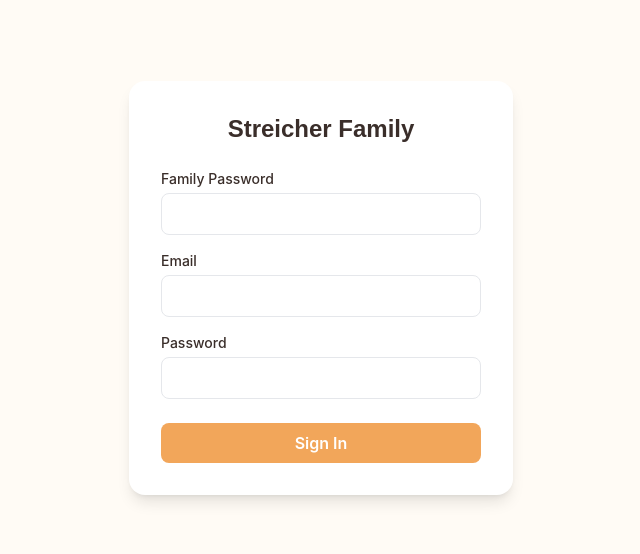
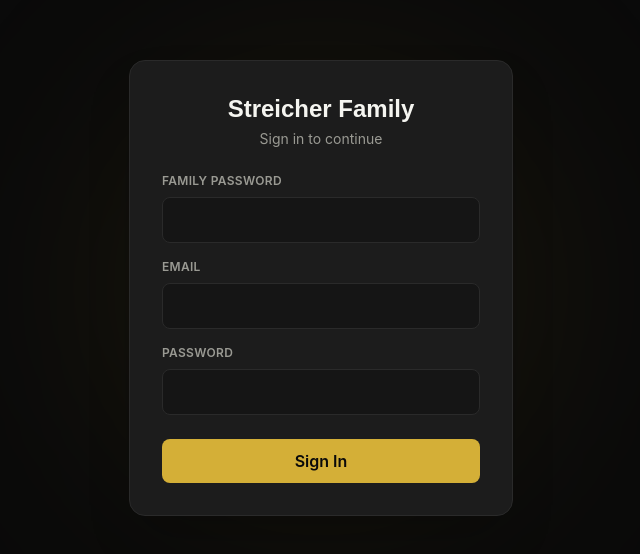
Before and after one commit to triplikeavip-cmd/streicher-family, a Next.js app: page /login in a window 1280 px wide. Shown: the part 112-666 px from the top of the page, without its empty margins (319-959 px from the left). Built offline with nearby package versions, Linux system fonts and the light colour scheme.

Commit message:
Redesign UI with dark gold theme

```diff
--- a/app/dashboard/page.js
+++ b/app/dashboard/page.js
@@ -52,23 +52,22 @@ export default function Dashboard() {
 
   if (loading) {
     return (
-      <div className="min-h-screen flex items-center justify-center bg-family-cream">
-        <p className="text-family-deep">Loading...</p>
+      <div className="min-h-screen flex items-center justify-center bg-family-black">
+        <p className="text-family-muted">Loading...</p>
       </div>
     )
   }
 
   if (!member) {
     return (
-      <div className="min-h-screen flex items-center justify-center bg-family-cream px-4 text-center">
-        <p className="text-family-deep max-w-sm">
+      <div className="min-h-screen flex items-center justify-center bg-family-black px-4 text-center">
+        <p className="text-family-muted max-w-sm">
           Your account is waiting for approval from a family admin. Check back soon!
         </p>
       </div>
     )
   }
 
-  // Filter to upcoming events in the next 60 days (simple version for now)
   const today = new Date()
   const upcoming = events.filter((e) => {
     const eventDate = new Date(e.event_date)
@@ -77,38 +76,53 @@ export default function Dashboard() {
     return diffDays >= -1 && diffDays <= 60
   })
 
+  const eventIcon = (type) => {
+    if (type === 'birthday') return '🎂'
+    if (type === 'anniversary') return '💍'
+    if (type === 'simcha') return '✨'
+    return '📌'
+  }
+
   return (
-    <div className="min-h-screen bg-family-cream px-4 py-8 md:px-10">
-      <div className="max-w-3xl mx-auto">
-        <div className="flex justify-between items-center mb-8">
-          <h1 className="text-2xl md:text-3xl font-bold text-family-deep">
-            Welcome, {member.full_name.split(' ')[0]}
-          </h1>
+    <div className="min-h-screen bg-family-black px-4 py-10 md:px-10 relative overflow-hidden">
+      <div className="absolute w-[500px] h-[500px] bg-family-gold/5 rounded-full blur-[140px] top-0 left-1/2 -translate-x-1/2" />
+
+      <div className="max-w-3xl mx-auto relative z-10">
+        <div className="flex justify-between items-center mb-10">
+          <div>
+            <p className="text-family-gold text-xs font-semibold tracking-[0.2em] uppercase mb-1">
+              Streicher Family
+            </p>
+            <h1 className="text-2xl md:text-3xl font-bold text-family-white">
+              Welcome, {member.full_name.split(' ')[0]}
+            </h1>
+          </div>
           <button
             onClick={handleLogout}
-            className="text-sm text-family-deep underline"
+            className="text-sm text-family-muted hover:text-family-gold transition"
           >
             Log out
           </button>
         </div>
 
-        <h2 className="text-lg font-semibold text-family-deep mb-4">
+        <h2 className="text-sm font-semibold tracking-wide uppercase text-family-muted mb-4">
           Upcoming
         </h2>
 
         {upcoming.length === 0 && (
-          <p className="text-family-deep opacity-70">Nothing coming up in the next 60 days.</p>
+          <p className="text-family-muted">Nothing coming up in the next 60 days.</p>
         )}
 
         <div className="space-y-3">
           {upcoming.map((event) => (
             <div
               key={event.id}
-              className="bg-white rounded-xl shadow-sm p-4 flex items-center justify-between"
+              className="bg-family-card border border-family-border rounded-xl p-4 flex items-center gap-4 hover:border-family-gold/40 transition"
             >
+              <span className="text-2xl">{eventIcon(event.event_type)}</span>
               <div>
-                <p className="font-semibold text-family-deep">{event.title}</p>
-                <p className="text-sm text-family-deep opacity-60 capitalize">
+                <p className="font-semibold text-family-white">{event.title}</p>
+                <p className="text-sm text-family-muted capitalize">
                   {event.event_type} • {new Date(event.event_date).toLocaleDateString()}
                 </p>
               </div>
--- a/app/globals.css
+++ b/app/globals.css
@@ -9,9 +9,15 @@ html {
 }
 
 body {
-  @apply bg-family-cream text-family-deep font-body;
+  @apply bg-family-black text-family-white font-body;
+  background-image: radial-gradient(circle at 50% 0%, rgba(212, 175, 55, 0.06), transparent 60%);
+  background-attachment: fixed;
 }
 
 h1, h2, h3 {
   @apply font-display;
 }
+
+::selection {
+  background: rgba(212, 175, 55, 0.3);
+}
--- a/app/login/page.js
+++ b/app/login/page.js
@@ -17,7 +17,6 @@ export default function LoginPage() {
     setError('')
     setLoading(true)
 
-    // Check family password first
     if (familyPassword !== process.env.NEXT_PUBLIC_FAMILY_PASSWORD) {
       setError('Incorrect family password.')
       setLoading(false)
@@ -39,52 +38,63 @@ export default function LoginPage() {
   }
 
   return (
-    <div className="min-h-screen flex items-center justify-center bg-family-cream px-4">
+    <div className="min-h-screen flex items-center justify-center bg-family-black px-4 relative overflow-hidden">
+      <div className="absolute w-[400px] h-[400px] bg-family-gold/10 rounded-full blur-[120px]" />
+
       <form
         onSubmit={handleLogin}
-        className="bg-white rounded-2xl shadow-lg p-8 w-full max-w-sm"
+        className="relative z-10 bg-family-card border border-family-border rounded-2xl shadow-2xl p-8 w-full max-w-sm animate-fadeUp"
       >
-        <h1 className="text-2xl font-bold text-center mb-6 text-family-deep">
+        <h1 className="text-2xl font-bold text-center mb-1 text-family-white">
           Streicher Family
         </h1>
+        <p className="text-family-muted text-sm text-center mb-6">
+          Sign in to continue
+        </p>
 
         {error && (
-          <p className="bg-red-50 text-red-600 text-sm rounded-lg px-3 py-2 mb-4">
+          <p className="bg-red-500/10 border border-red-500/30 text-red-400 text-sm rounded-lg px-3 py-2 mb-4">
             {error}
           </p>
         )}
 
-        <label className="block text-sm font-medium mb-1">Family Password</label>
+        <label className="block text-xs font-semibold tracking-wide uppercase text-family-muted mb-2">
+          Family Password
+        </label>
         <input
           type="password"
           value={familyPassword}
           onChange={(e) => setFamilyPassword(e.target.value)}
-          className="w-full border rounded-lg px-3 py-2 mb-4 focus:outline-none focus:ring-2 focus:ring-family-warm"
+          className="w-full bg-family-charcoal border border-family-border text-family-white rounded-lg px-3 py-2.5 mb-4 focus:outline-none focus:ring-2 focus:ring-family-gold/50 focus:border-family-gold transition"
           required
         />
 
-        <label className="block text-sm font-medium mb-1">Email</label>
+        <label className="block text-xs font-semibold tracking-wide uppercase text-family-muted mb-2">
+          Email
+        </label>
         <input
           type="email"
           value={email}
           onChange={(e) => setEmail(e.target.value)}
-          className="w-full border rounded-lg px-3 py-2 mb-4 focus:outline-none focus:ring-2 focus:ring-family-warm"
+          className="w-full bg-family-charcoal border border-family-border text-family-white rounded-lg px-3 py-2.5 mb-4 focus:outline-none focus:ring-2 focus:ring-family-gold/50 focus:border-family-gold transition"
           required
         />
 
-        <label className="block text-sm font-medium mb-1">Password</label>
+        <label className="block text-xs font-semibold tracking-wide uppercase text-family-muted mb-2">
+          Password
+        </label>
         <input
           type="password"
           value={password}
           onChange={(e) => setPassword(e.target.value)}
-          className="w-full border rounded-lg px-3 py-2 mb-6 focus:outline-none focus:ring-2 focus:ring-family-warm"
+          className="w-full bg-family-charcoal border border-family-border text-family-white rounded-lg px-3 py-2.5 mb-6 focus:outline-none focus:ring-2 focus:ring-family-gold/50 focus:border-family-gold transition"
           required
         />
 
         <button
           type="submit"
           disabled={loading}
-          className="w-full bg-family-warm text-white font-semibold py-2 rounded-lg hover:opacity-90 transition"
+          className="w-full bg-family-gold text-family-black font-semibold py-2.5 rounded-lg hover:bg-family-goldSoft transition-colors duration-200"
         >
           {loading ? 'Signing in...' : 'Sign In'}
         </button>
--- a/app/page.js
+++ b/app/page.js
@@ -13,27 +13,39 @@ export default function LandingPage() {
   }, [])
 
   return (
-    <div className="min-h-screen flex flex-col items-center justify-center bg-family-cream px-4 text-center">
+    <div className="min-h-screen flex flex-col items-center justify-center bg-family-black px-4 text-center relative overflow-hidden">
+      <div className="absolute w-[500px] h-[500px] bg-family-gold/10 rounded-full blur-[120px]" />
+
       {show && (
-        <>
-          <h1 className="text-5xl md:text-7xl font-extrabold text-family-deep animate-dropIn">
+        <div className="relative z-10">
+          <p className="text-family-gold text-xs font-semibold tracking-[0.3em] uppercase mb-4 opacity-0 animate-fadeUp">
+            Est. Family
+          </p>
+
+          <h1 className="text-6xl md:text-8xl font-extrabold text-family-white animate-dropIn tracking-tight">
             Streicher
           </h1>
+
+          <div
+            className="w-16 h-px bg-family-gold mx-auto mt-6 mb-6 opacity-0 animate-fadeUp"
+            style={{ animationDelay: '0.5s' }}
+          />
+
           <p
-            className="text-family-warm font-medium tracking-widest uppercase mt-3 opacity-0 animate-dropIn"
-            style={{ animationDelay: '0.4s', animationFillMode: 'forwards' }}
+            className="text-family-muted font-medium tracking-widest uppercase text-sm opacity-0 animate-fadeUp"
+            style={{ animationDelay: '0.6s' }}
           >
             Family
           </p>
 
           <button
             onClick={() => router.push('/login')}
-            className="mt-10 bg-family-warm text-white font-semibold px-8 py-3 rounded-full opacity-0 animate-dropIn hover:opacity-90 transition"
-            style={{ animationDelay: '0.8s', animationFillMode: 'forwards' }}
+            className="mt-12 border border-family-gold text-family-gold font-semibold px-10 py-3 rounded-full opacity-0 animate-fadeUp hover:bg-family-gold hover:text-family-black transition-colors duration-300"
+            style={{ animationDelay: '0.9s' }}
           >
             Enter
           </button>
-        </>
+        </div>
       )}
     </div>
   )
--- a/tailwind.config.js
+++ b/tailwind.config.js
@@ -8,10 +8,14 @@ module.exports = {
     extend: {
       colors: {
         family: {
-          cream: '#FFFBF5',
-          warm: '#F2A65A',
-          deep: '#3A2E2A',
-          soft: '#F7E6D3',
+          black: '#0A0A0A',
+          charcoal: '#151515',
+          card: '#1C1C1C',
+          border: '#2A2A2A',
+          gold: '#D4AF37',
+          goldSoft: '#E8C766',
+          white: '#F5F5F0',
+          muted: '#9A9A93',
         },
       },
       fontFamily: {
@@ -24,9 +28,14 @@ module.exports = {
           '60%': { transform: 'translateY(8px)', opacity: '1' },
           '100%': { transform: 'translateY(0)', opacity: '1' },
         },
+        fadeUp: {
+          '0%': { transform: 'translateY(16px)', opacity: '0' },
+          '100%': { transform: 'translateY(0)', opacity: '1' },
+        },
       },
       animation: {
         dropIn: 'dropIn 1.1s cubic-bezier(0.16, 1, 0.3, 1) forwards',
+        fadeUp: 'fadeUp 0.7s cubic-bezier(0.16, 1, 0.3, 1) forwards',
       },
     },
   },
```
